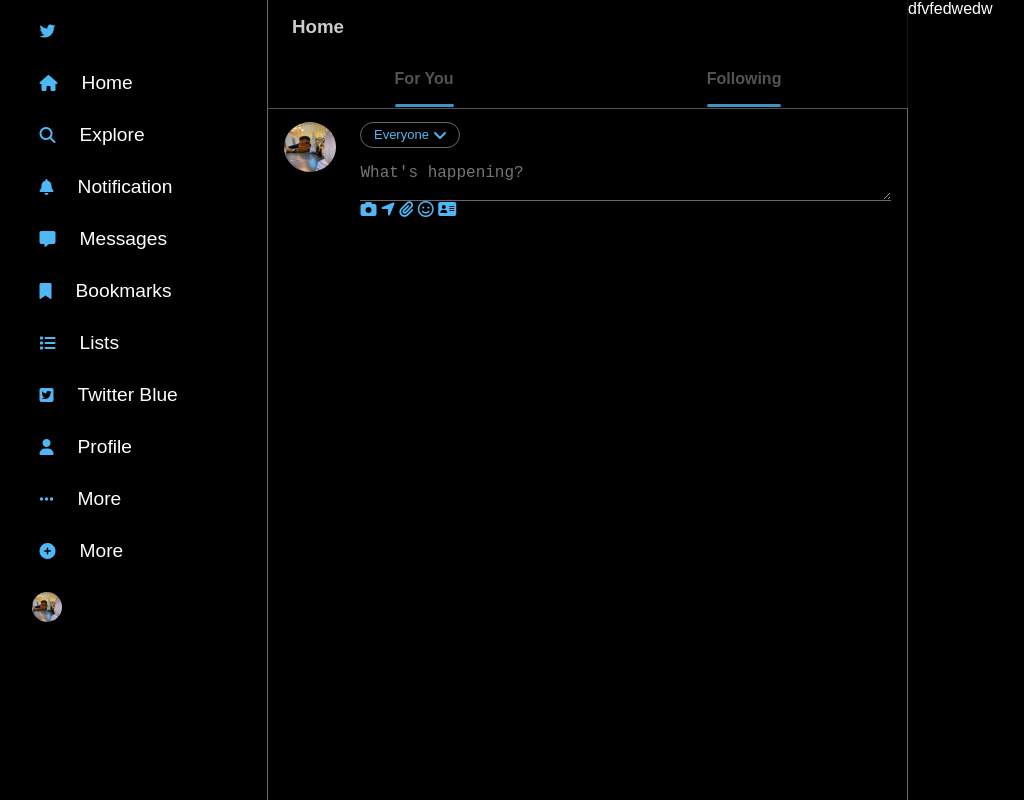
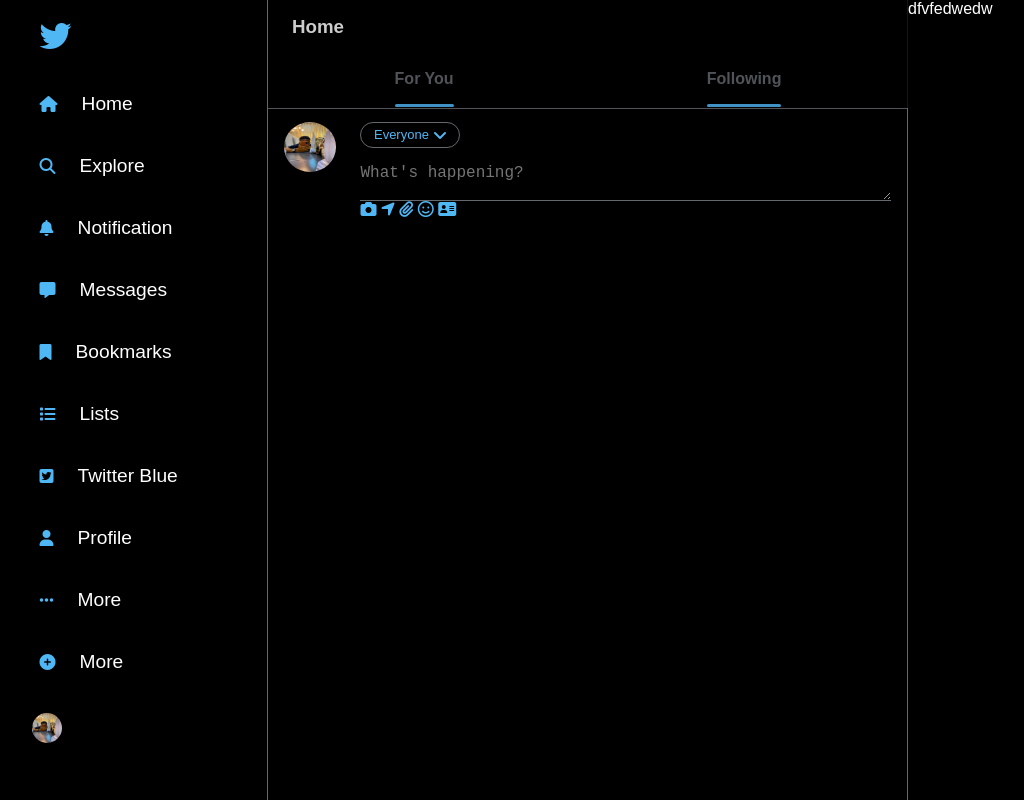
Before and after one commit to Cosmas-Emeka/Twitter.github.io, a plain HTML site: page index.html in a window 1280 px wide. Shown: the top 800 px of the page, without its empty margins (116-1140 px from the left). Drawn offline with Linux system fonts and the light colour scheme.

Commit message:
Adjusting mobile responsiveness

```diff
--- a/index.html
+++ b/index.html
@@ -16,7 +16,7 @@
         <ul>
             <li id="logo">
                 <a href="#">
-                    <i class="fab fa-twitter"></i>
+                    <i class="fab fa-twitter fa-2x"></i>
                     <span></span>
                 </a>
             </li>
--- a/styles.css
+++ b/styles.css
@@ -4,6 +4,7 @@
     border: none;
     text-decoration: none;
     box-sizing: border-box;
+    list-style: none;
 }
 
 
@@ -49,6 +50,13 @@
 }
 
 
+.sidebar ul {
+    display: flex;
+    flex-direction: column;
+    justify-content: space-around;
+}
+
+
 .sidebar a:hover {
     border-radius: 30px;
     background-color: #353434;
@@ -88,7 +96,6 @@
 
 
 .accnt {
-    margin-top: 3rem;
     margin-left: -0.5rem;
 }
 
@@ -133,7 +140,6 @@
         display: flex;
         flex-direction: row;
         justify-content: space-around;
-        list-style: none;
         border-top: 1px solid var(--text-color);
         width: 100%;
         z-index: 1000;
@@ -152,6 +158,7 @@
         position: absolute;
         top: 10rem;
     }
+
 }
 
 
```
